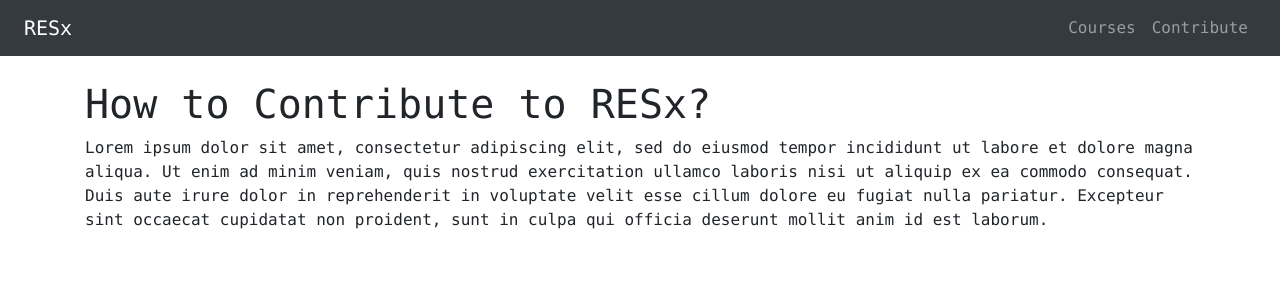
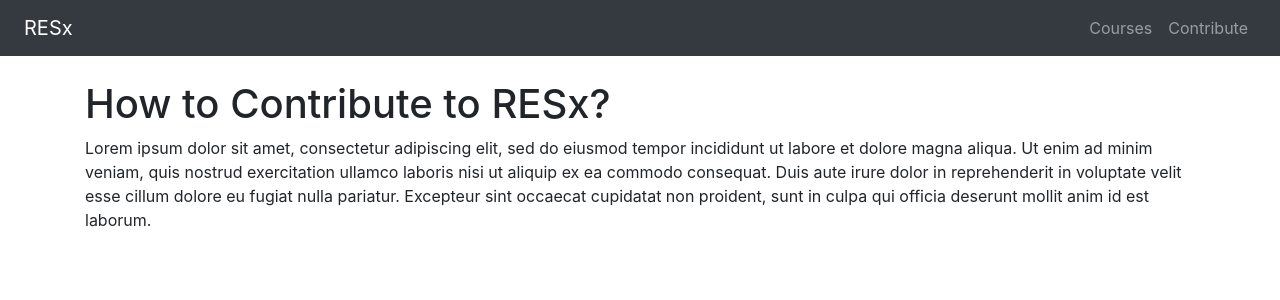
Before and after one commit to FCIS-ASU-RESx/FCIS-ASU-RESx.github.io, a Jekyll site: the page built from contribute.md, in a window 1280 px wide. Shown: the top 300 px of the page. Built offline with Jekyll 4.4.1, drawn with Linux system fonts in a browser that asks for light colours; nearby versions of some CDN libraries; our own code applies the rules of GitHub Pages for plain Markdown files.

Commit message:
Modify Default Layout
 * Add y-axis margins to container.
 * Remove buttom margins from navbar.
 * Remove monospace text style.

```diff
--- a/_includes/nav.html
+++ b/_includes/nav.html
@@ -1,4 +1,4 @@
-<nav class="navbar navbar-expand-lg navbar-dark bg-dark px-4 py-2 mb-4">
+<nav class="navbar navbar-expand-lg navbar-dark bg-dark px-4 py-2">
 
 	<a class="navbar-brand" href="/">RESx</a>
 
--- a/_layouts/deafult.html
+++ b/_layouts/deafult.html
@@ -1,13 +1,11 @@
----
----
 <!DOCTYPE html>
 <html lang="en">
 
 {% include head.html %}
 
-<body class="text-monospace">
+<body>
     {% include nav.html %}
-    <div class="container">{{ content }}</div>
+    <div class="container my-4">{{ content }}</div>
     {% include scripts.html %}
 </body>
 
```
